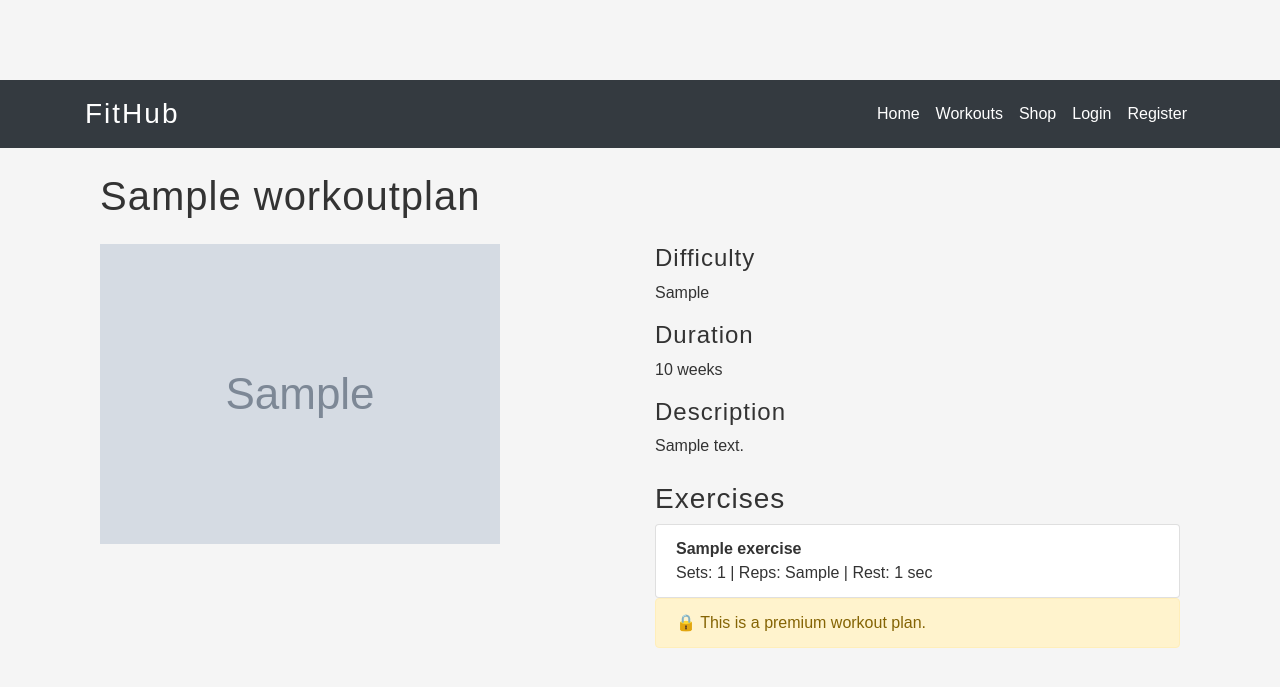
After one commit to eandachew/fithub, a Django app: page /workouts/1/ in a window 1280 px wide. The commit adds this page. Shown: the top 687 px of the page. Run offline with Django 3.2, Linux system fonts and the light colour scheme; tables that the repository leaves empty hold one stand-in row (values such as "Sample post"); grey boxes marked "Sample" are stand-in pictures; some libraries are stand-ins or nearby versions.

Commit message:
Added workout detail page for workout plan

```diff
--- a/workouts/admin.py
+++ b/workouts/admin.py
@@ -1,8 +1,12 @@
 from django.contrib import admin
-from .models import WorkoutPlan
+from .models import WorkoutPlan, Exercise
 
 # Register your models here.
+class ExerciseInline(admin.TabularInline):
+    model = Exercise
+    extra = 1
 
 @admin.register(WorkoutPlan)
 class WorkoutPlanAdmin(admin.ModelAdmin):
     list_display = ('title', 'difficulty', 'duration_weeks', 'is_premium')
+    inlines = [ExerciseInline]
--- a/workouts/models.py
+++ b/workouts/models.py
@@ -13,3 +13,19 @@ class WorkoutPlan(models.Model):
 
     def __str__(self):
         return self.title
+
+class Exercise(models.Model):
+
+    workout = models.ForeignKey(
+        WorkoutPlan,
+        on_delete=models.CASCADE,
+        related_name='exercises'
+    )
+
+    name = models.CharField(max_length=200)
+    sets = models.IntegerField()
+    reps = models.CharField(max_length=50)
+    rest_seconds = models.IntegerField()
+
+    def __str__(self):
+        return self.name
--- /dev/null
+++ b/workouts/templates/workouts/workout_detail.html
@@ -0,0 +1,67 @@
+{% extends "base.html" %}
+
+{% block content %}
+
+<div class="container">
+
+    <h1 class="mb-4">{{ workout.title }}</h1>
+
+    <div class="row">
+
+        <div class="col-md-6">
+
+            {% if workout.image %}
+            <img src="{{ workout.image.url }}" class="img-fluid">
+            {% endif %}
+
+        </div>
+
+        <div class="col-md-6">
+
+            <h4>Difficulty</h4>
+            <p>{{ workout.difficulty }}</p>
+
+            <h4>Duration</h4>
+            <p>{{ workout.duration_weeks }} weeks</p>
+
+            <h4>Description</h4>
+            <p>{{ workout.description }}</p>
+            <h3 class="mt-4">Exercises</h3>
+
+<ul class="list-group">
+
+{% for exercise in workout.exercises.all %}
+
+<li class="list-group-item">
+
+<strong>{{ exercise.name }}</strong><br>
+
+Sets: {{ exercise.sets }} |
+Reps: {{ exercise.reps }} |
+Rest: {{ exercise.rest_seconds }} sec
+
+</li>
+
+{% empty %}
+
+<li class="list-group-item">
+No exercises added yet.
+</li>
+
+{% endfor %}
+
+</ul>
+
+            {% if workout.is_premium %}
+            <div class="alert alert-warning">
+                🔒 This is a premium workout plan.
+            </div>
+            {% endif %}
+
+        </div>
+
+    </div>
+
+</div>
+
+{% endblock %}
--- a/workouts/templates/workouts/workout_list.html
+++ b/workouts/templates/workouts/workout_list.html
@@ -21,7 +21,11 @@
 
                 <div class="card-body">
 
-                    <h5 class="card-title">{{ workout.title }}</h5>
+                    <h5 class="card-title">
+                        <a href="{% url 'workout_detail' workout.id %}">
+                            {{ workout.title }}
+                        </a>
+                    </h5>
 
                     <p class="card-text">
                         Difficulty: {{ workout.difficulty }}
--- a/workouts/urls.py
+++ b/workouts/urls.py
@@ -3,4 +3,5 @@ from . import views
 
 urlpatterns = [
     path('', views.workout_list, name='workouts'),
+    path('<int:workout_id>/', views.workout_detail, name='workout_detail'),
 ]
--- a/workouts/views.py
+++ b/workouts/views.py
@@ -1,4 +1,4 @@
-from django.shortcuts import render
+from django.shortcuts import render, get_object_or_404
 from .models import WorkoutPlan
 
 # Create your views here.
@@ -11,3 +11,13 @@ def workout_list(request):
     }
 
     return render(request, 'workouts/workout_list.html', context)
+
+
+def workout_detail(request, workout_id):
+    workout = get_object_or_404(WorkoutPlan, id=workout_id)
+
+    context = {
+        'workout': workout
+    }
+
+    return render(request, 'workouts/workout_detail.html', context)
```
Also changed, not shown: media/workouts/chest_builder.jpeg (added), workouts/migrations/0002_exercise.py (added).
